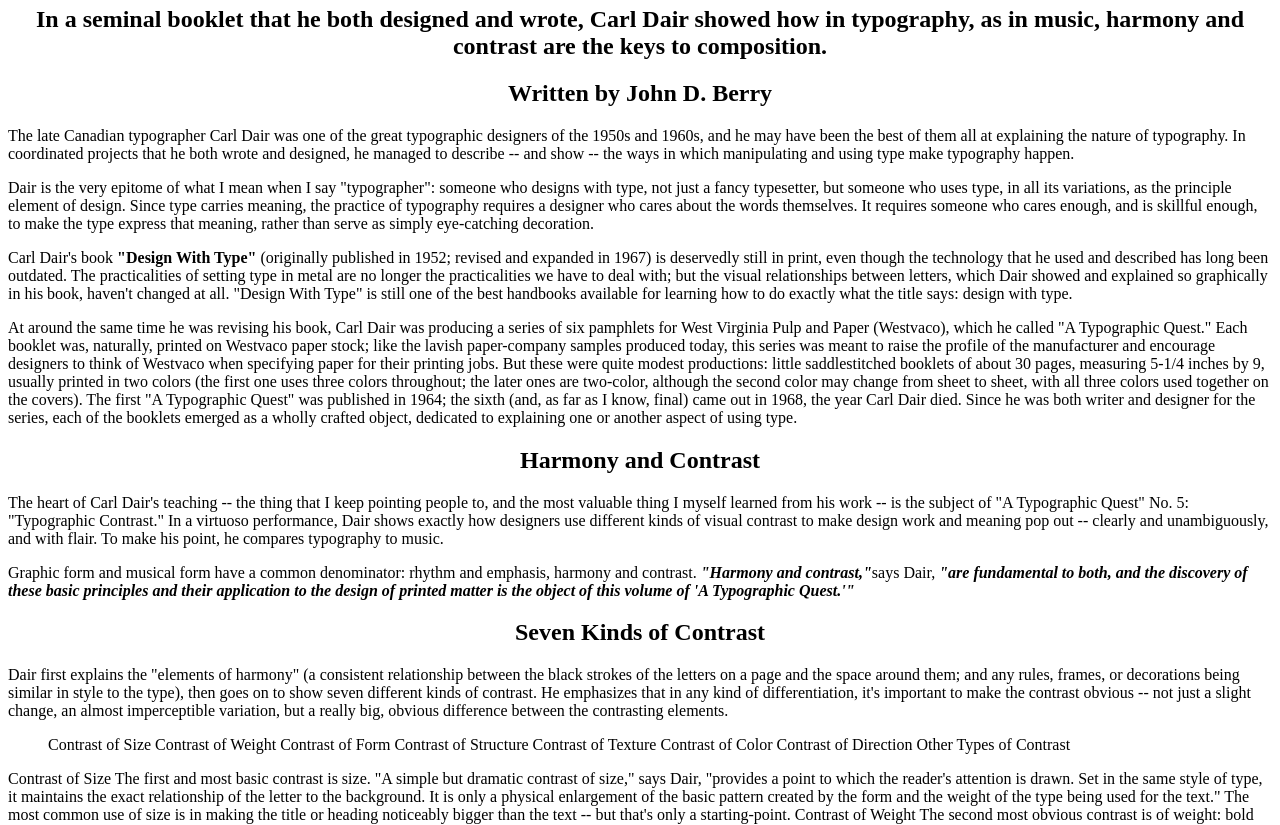
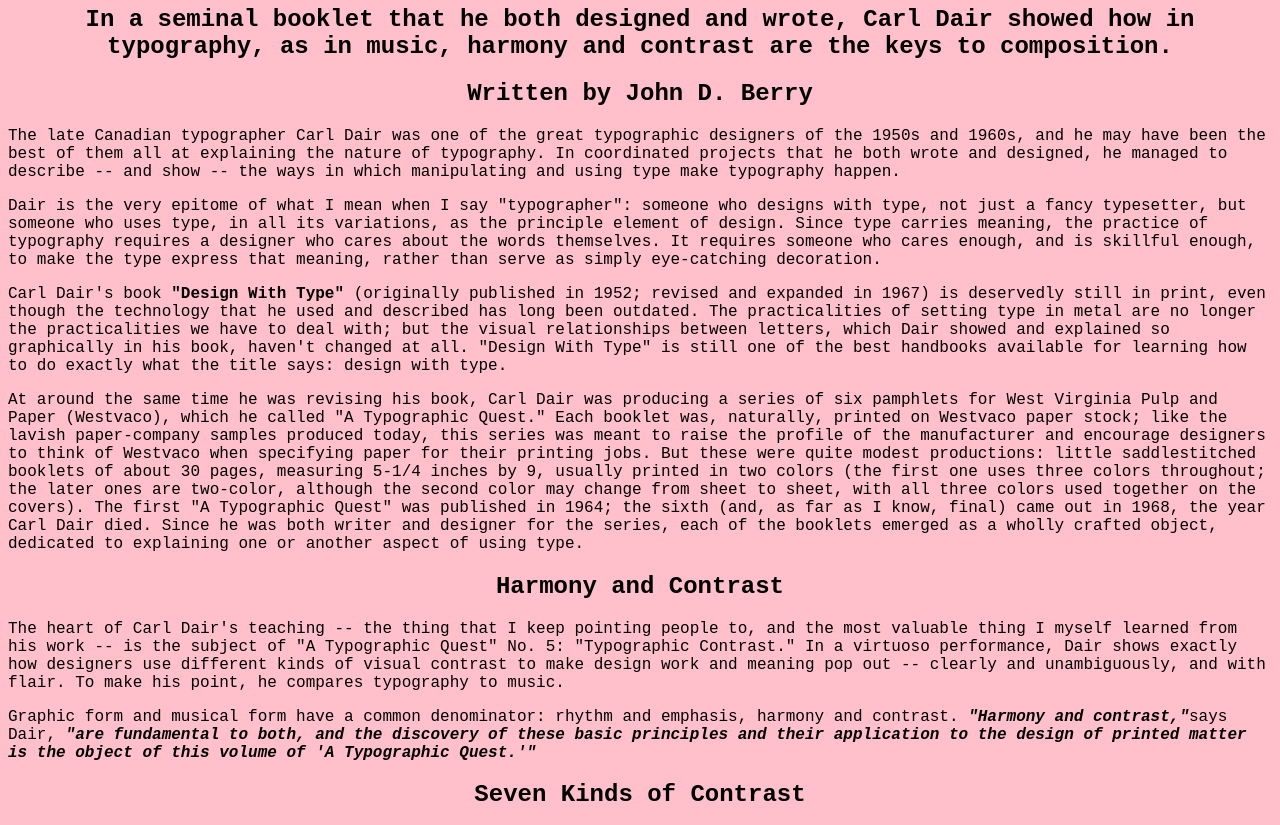
Before and after one commit to Zpulley/zoepulley_web-design, a plain HTML site: page exercise-01/index.html in a window 1280 px wide. Shown: the part 74-899 px from the top of the page. Drawn offline with Linux system fonts and the light colour scheme.

Commit message:
linked style.css

```diff
--- a/exercise-01/index.html
+++ b/exercise-01/index.html
@@ -5,6 +5,9 @@
         <meta charset="utf-8">
        	<meta name="viewport" content="width=device-width, initial-scale=1">
         <title>i hope i'm doing this right.</title>
+
+        <link rel="stylesheet" href="style.css">
+
     </head>
     <body> <h1 style="text-align:center;">Seven Principles of Typographic Contrast</title>
 
--- /dev/null
+++ b/exercise-01/style.css
@@ -0,0 +1,4 @@
+body {
+background-color: pink;
+font-family:'Courier New', Courier, monospace;
+font-kerning: unset;
```
